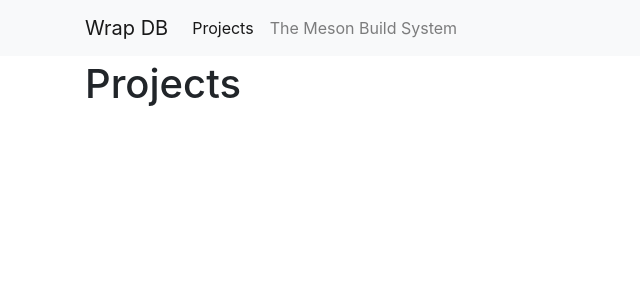
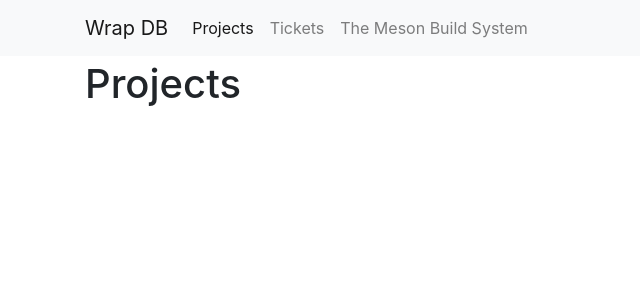
Before and after one commit to mesonbuild/mesonwrap, a Flask app: page / in a window 1280 px wide. Shown: the top 300 px of the page, without its empty margins (0-640 px from the left). Run offline with Flask 2, Linux system fonts and the light colour scheme; data that the repository does not hold is empty; some libraries are stand-ins or nearby versions.

Commit message:
Add Tickets nav-item and show active nav-item

```diff
--- a/wrapweb/templates/layout.html
+++ b/wrapweb/templates/layout.html
@@ -21,7 +21,6 @@
     {% endif %}
   </head>
   <body>
-    {% block navbar %}
     <nav class="navbar navbar-expand-sm navbar-light bg-light fixed-top">
       <div class="container">
         <a class="navbar-brand" href="/">Wrap DB</a>
@@ -33,8 +32,11 @@
         </button>
         <div class="collapse navbar-collapse" id="navbarSupportedContent">
           <ul class="navbar-nav mr-auto">
-            <li class="nav-item active">
+            <li class="nav-item {% block navbar_projects %}{% endblock %}">
               <a class="nav-link" href="/">Projects</a>
+            </li>
+            <li class="nav-item {% block navbar_tickets %}{% endblock %}">
+              <a class="nav-link" href="/tickets">Tickets</a>
             </li>
             <li class="nav-item">
               <a class="nav-link" href="http://mesonbuild.com">The Meson Build System</a>
@@ -43,7 +45,6 @@
         </div>
       </div>
     </nav>
-    {% endblock %}
     <div class="container">
       {% block body %}{% endblock %}
     </div>
--- a/wrapweb/templates/projects.html
+++ b/wrapweb/templates/projects.html
@@ -1,4 +1,6 @@
 {% extends "layout.html" %}
+{% block navbar_projects %}active{% endblock %}
+
 {% block body %}
 <h1>Projects</h1>
 <div class="container">
--- a/wrapweb/templates/tickets.html
+++ b/wrapweb/templates/tickets.html
@@ -1,4 +1,5 @@
 {% extends "layout.html" %}
+{% block navbar_tickets %}active{% endblock %}
 
 {% block head_extra %}
 <link rel="stylesheet" href="{{ url_for('static', filename='css/tickets.css') }}">
```
